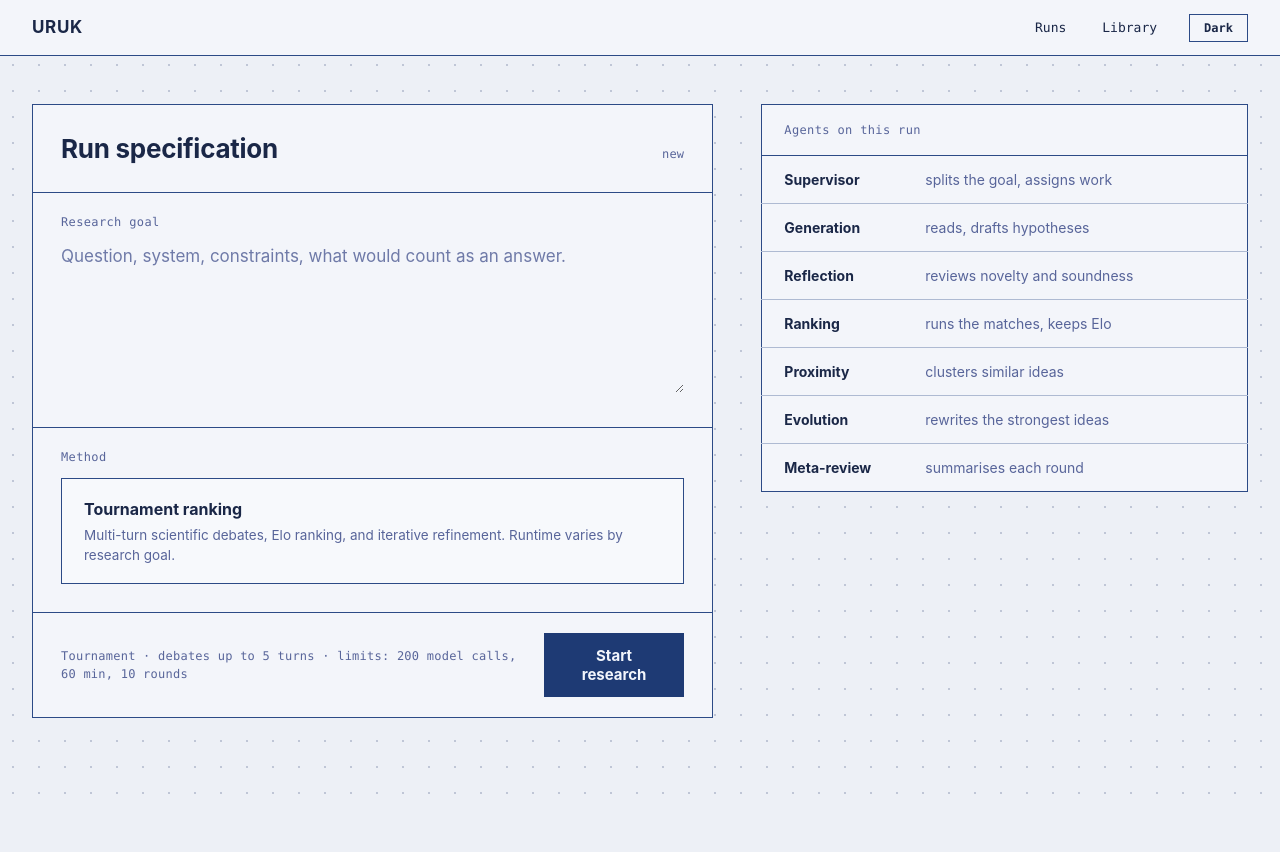
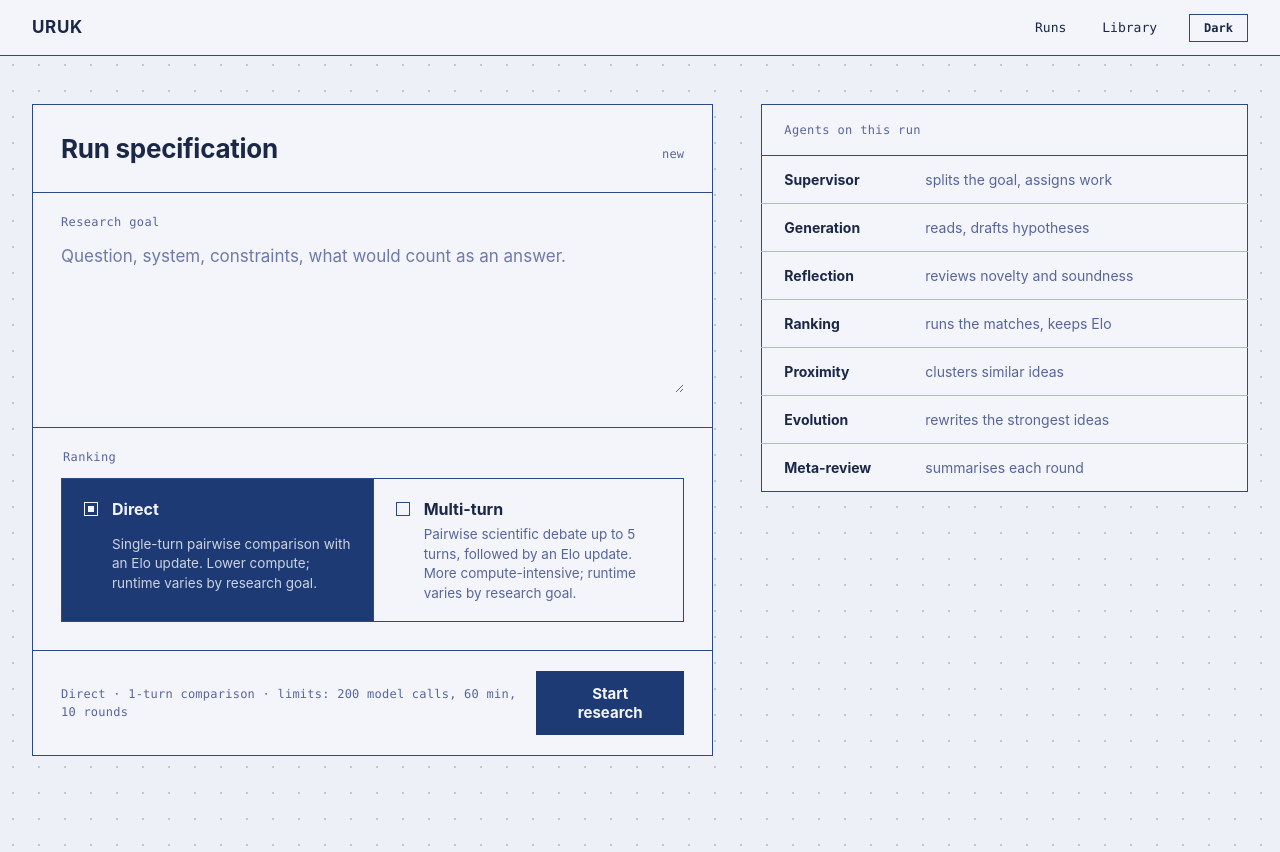
Before and after one commit to dragmakex/uruk, a Next.js app in the folder web/: page /runs/new in a window 1280 px wide. Before the commit the page ends 814 px from the top, so only its background shows below. Built offline with nearby package versions, Linux system fonts and the light colour scheme.

Commit message:
fix(web-ui): label ranking methods direct and multi-turn

```diff
--- a/web/app/globals.css
+++ b/web/app/globals.css
@@ -334,22 +334,102 @@ a {
   color: var(--danger-ink);
 }
 
-.ranking-summary {
+/* Ranking choice tiles: a real radio group; the checked tile is filled. */
+.choice-grid {
   display: grid;
-  gap: 5px;
-  padding: 18px 22px;
+  grid-template-columns: 1fr 1fr;
   border: var(--hairline) solid var(--line);
-  background: var(--surface-raised);
 }
 
-.ranking-summary strong {
-  font-size: 16px;
+.choice {
+  display: grid;
+  grid-template-columns: 14px minmax(0, 1fr);
+  column-gap: 14px;
+  padding: 18px 22px;
+  cursor: pointer;
 }
 
-.ranking-summary span {
-  color: var(--muted);
+.choice + .choice {
+  border-left: var(--hairline) solid var(--line);
+}
+
+.choice input {
+  position: absolute;
+  width: 1px;
+  height: 1px;
+  margin: -1px;
+  overflow: hidden;
+  clip: rect(0 0 0 0);
+}
+
+/* Square radio mark mirroring the hidden input's checked state. */
+.choice-mark {
+  grid-column: 1;
+  grid-row: 1;
+  width: 14px;
+  height: 14px;
+  margin-top: 5px;
+  border: var(--hairline) solid var(--line);
+  position: relative;
+}
+
+.choice-mark::after {
+  content: "";
+  position: absolute;
+  inset: 3px;
+}
+
+.choice:has(input:checked) .choice-mark {
+  border-color: var(--fill-ink);
+}
+
+.choice:has(input:checked) .choice-mark::after {
+  background: var(--fill-ink);
+}
+
+.choice-name {
+  display: block;
+  grid-column: 2;
+  font-weight: 700;
+  font-size: 16px;
+  margin-bottom: 4px;
+}
+
+.choice-desc {
+  display: block;
+  grid-column: 2;
   font-size: 13.5px;
   line-height: 1.45;
+  color: var(--muted);
+}
+
+.choice.is-selected {
+  background: var(--fill);
+}
+
+.choice.is-selected .choice-name {
+  color: var(--fill-ink);
+}
+
+.choice.is-selected .choice-desc {
+  color: var(--fill-ink);
+  opacity: 0.82;
+}
+
+.choice:has(input:focus-visible) {
+  outline: 2px solid var(--focus);
+  outline-offset: 2px;
+}
+
+@media (max-width: 640px) {
+  .choice-grid {
+    grid-template-columns: 1fr;
+  }
+
+  .choice + .choice {
+    border-left: 0;
+    border-top: var(--hairline) solid var(--line);
+  }
 }
 
 /* ---------- agent legend (run specification page) ---------- */
--- a/web/components/RunForm.tsx
+++ b/web/components/RunForm.tsx
@@ -12,22 +12,26 @@ const MAX_GOAL_CHARS = 8000;
  * intensive but does not publish fixed per-mode wall-clock durations, so this
  * deliberately states limits rather than an estimated completion time.
  */
-export const TOURNAMENT_BUDGET_NOTE =
-  "Tournament · debates up to 5 turns · limits: 200 model calls, 60 min, 10 rounds";
+export const BUDGET_NOTES = {
+  simple:
+    "Direct · 1-turn comparison · limits: 200 model calls, 60 min, 10 rounds",
+  tournament:
+    "Multi-turn · debates up to 5 turns · limits: 200 model calls, 60 min, 10 rounds",
+} as const;
 
 /**
- * The run specification form: research goal plus the tournament method.
+ * The run specification form: research goal plus the ranking choice.
  * Submits `POST /api/runs` and navigates to the live run.
  *
- * Web runs use the paper-style ranking path: pairwise multi-turn scientific
- * debate, Elo ranking, and iterative refinement. The API stores a five-turn
- * debate cap on the run's budget.
+ * Both comparison methods feed the Elo tournament. The API retains its legacy
+ * values (`simple` and `tournament`), while the interface uses the paper-based
+ * names Direct and Multi-turn.
  */
 export function RunForm() {
   const router = useRouter();
   const goalId = useId();
   const [goal, setGoal] = useState("");
-
+  const [ranking, setRanking] = useState<"simple" | "tournament">("simple");
   const [submitting, setSubmitting] = useState(false);
   const [fieldError, setFieldError] = useState<string | null>(null);
   const [apiError, setApiError] = useState<{ error: string; kind: string } | null>(
@@ -51,11 +55,7 @@ export function RunForm() {
     setSubmitting(true);
 
     try {
-      const runId = await startRun({
-        goal: question,
-        mode: "campaign",
-        ranking: "tournament",
-      });
+      const runId = await startRun({ goal: question, mode: "campaign", ranking });
       router.push(`/runs/${encodeURIComponent(runId)}`);
     } catch (e) {
       if (e instanceof ApiFailure) {
@@ -97,19 +97,48 @@ export function RunForm() {
       </div>
 
       <div className="panel-section">
-        <span className="section-label">Method</span>
-        <div className="ranking-summary">
-          <strong>Tournament ranking</strong>
-          <span>
-            Multi-turn scientific debates, Elo ranking, and iterative refinement.
-            Runtime varies by research goal.
-          </span>
-        </div>
+        <fieldset style={{ border: 0, padding: 0, margin: 0 }}>
+          <legend className="section-label">Ranking</legend>
+          <div className="choice-grid" role="presentation">
+            <label className={`choice${ranking === "simple" ? " is-selected" : ""}`}>
+              <input
+                type="radio"
+                name="ranking"
+                value="simple"
+                checked={ranking === "simple"}
+                onChange={() => setRanking("simple")}
+              />
+              <span className="choice-mark" aria-hidden="true" />
+              <span className="choice-name">Direct</span>
+              <span className="choice-desc">
+                Single-turn pairwise comparison with an Elo update. Lower compute;
+                runtime varies by research goal.
+              </span>
+            </label>
+            <label
+              className={`choice${ranking === "tournament" ? " is-selected" : ""}`}
+            >
+              <input
+                type="radio"
+                name="ranking"
+                value="tournament"
+                checked={ranking === "tournament"}
+                onChange={() => setRanking("tournament")}
+              />
+              <span className="choice-mark" aria-hidden="true" />
+              <span className="choice-name">Multi-turn</span>
+              <span className="choice-desc">
+                Pairwise scientific debate up to 5 turns, followed by an Elo update.
+                More compute-intensive; runtime varies by research goal.
+              </span>
+            </label>
+          </div>
+        </fieldset>
       </div>
 
       <div className="panel-foot">
         <span className="micro" aria-live="polite">
-          {TOURNAMENT_BUDGET_NOTE}
+          {BUDGET_NOTES[ranking]}
         </span>
         <button type="submit" className="btn" disabled={submitting}>
           {submitting ? "Starting run" : "Start research"}
```
Also changed, not shown: 1 other file (tests, documents, lock files or other folders).
